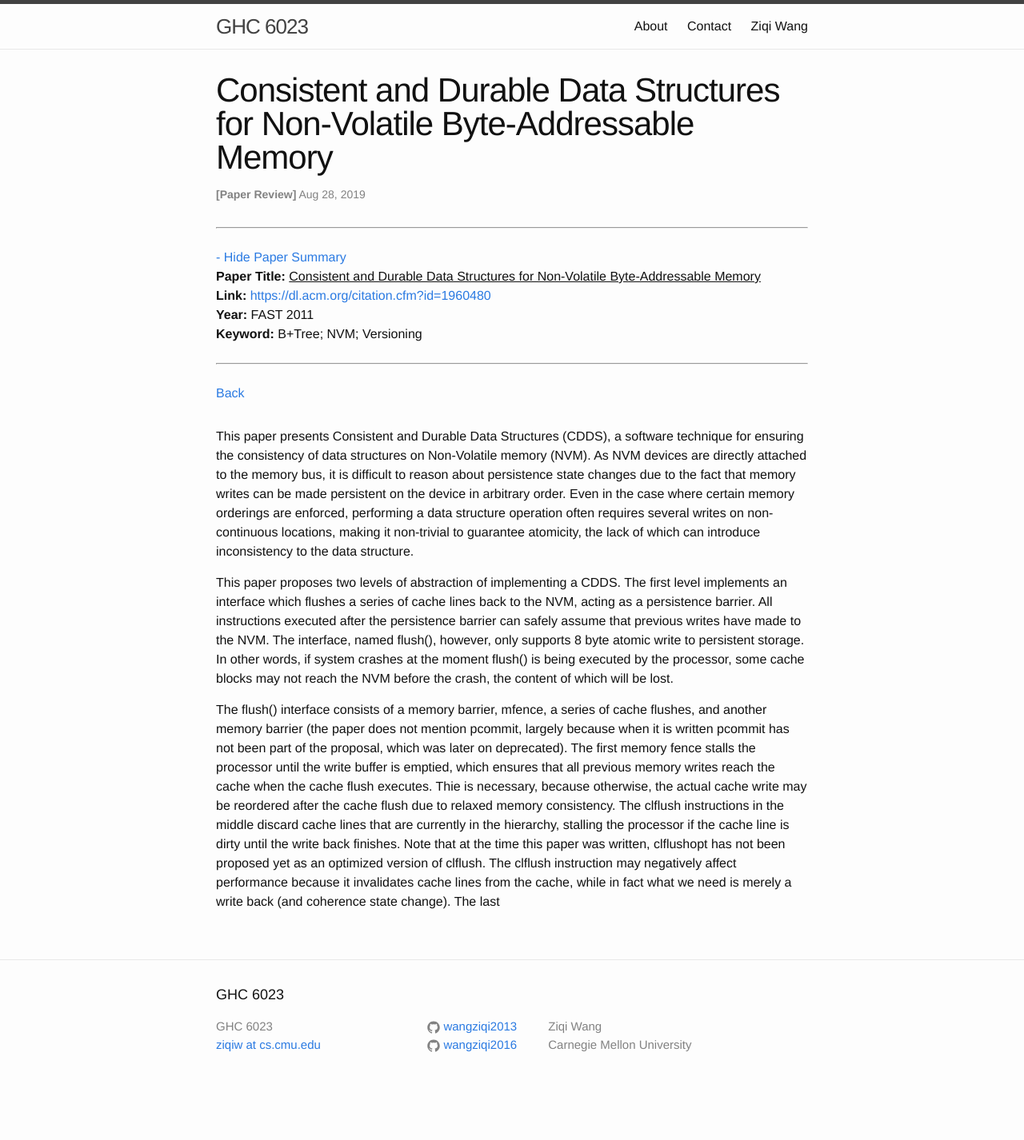
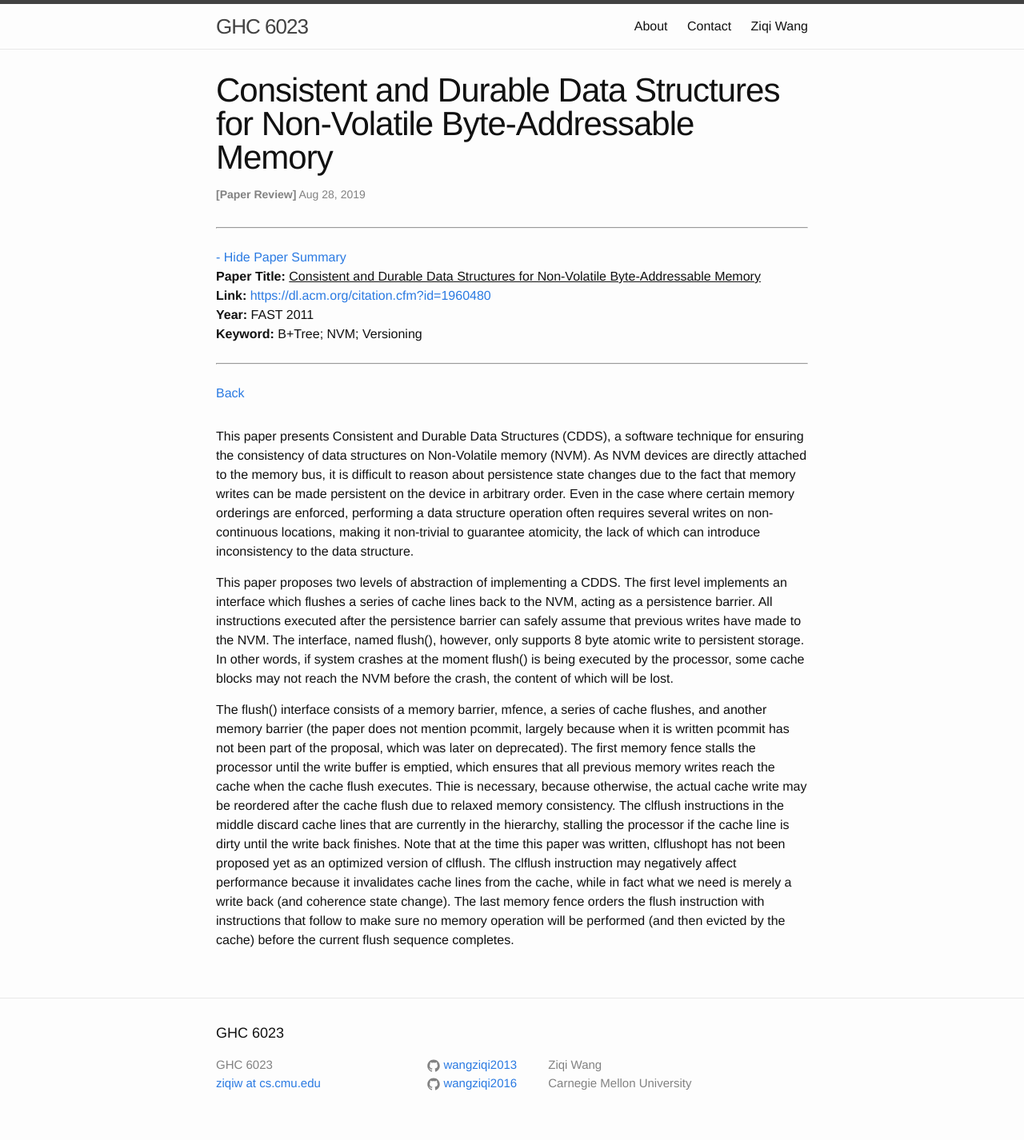
Before and after one commit to wangziqi2013/wangziqi2013.github.io, a Jekyll site: the page built from _posts/2019-08-28-cdds.markdown, in a window 1280 px wide. Shown: the whole page at 80% size. Built offline with Jekyll 4.4.1, drawn with Linux system fonts in a browser that asks for light colours; before the commit the page ends 1378 px from its top, so only the background shows below that.

Commit message:
Finish flush impl

```diff
--- a/_posts/2019-08-28-cdds.markdown
+++ b/_posts/2019-08-28-cdds.markdown
@@ -34,4 +34,6 @@ cache write may be reordered after the cache flush due to relaxed memory consist
 discard cache lines that are currently in the hierarchy, stalling the processor if the cache line is dirty until the
 write back finishes. Note that at the time this paper was written, clflushopt has not been proposed yet as an optimized
 version of clflush. The clflush instruction may negatively affect performance because it invalidates cache lines from the
-cache, while in fact what we need is merely a write back (and coherence state change). The last
+cache, while in fact what we need is merely a write back (and coherence state change). The last memory fence orders the flush
+instruction with instructions that follow to make sure no memory operation will be performed (and then evicted by the cache)
+before the current flush sequence completes.
```
